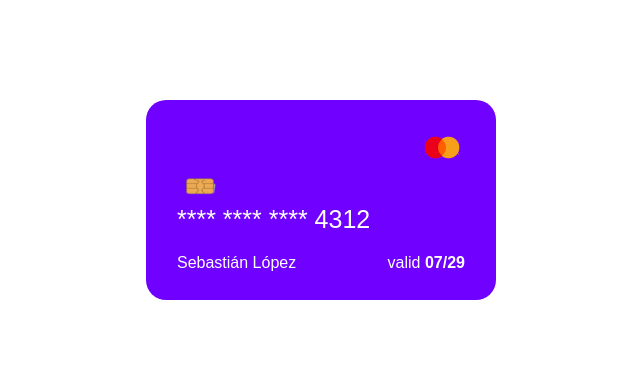
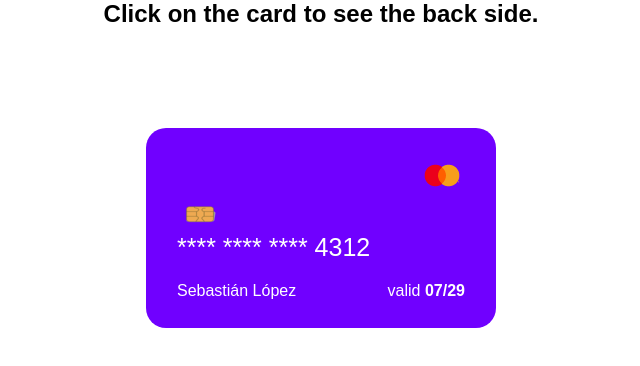
Before and after one commit to lNext/creditCard, a plain HTML site: page index.html in a window 1280 px wide. Shown: the whole page, without its empty margins (319-959 px from the left). Drawn offline with nearby package versions, Linux system fonts and the light colour scheme; a web font is replaced by a local one.

Commit message:
Update index.html

```diff
--- a/index.html
+++ b/index.html
@@ -10,6 +10,7 @@
 </head>
 
 <body>
+    <h2 class="title">Click on the card to see the back side.</h2>
     <section class="container">
         <div class="information">
             <div class="logos">
```
